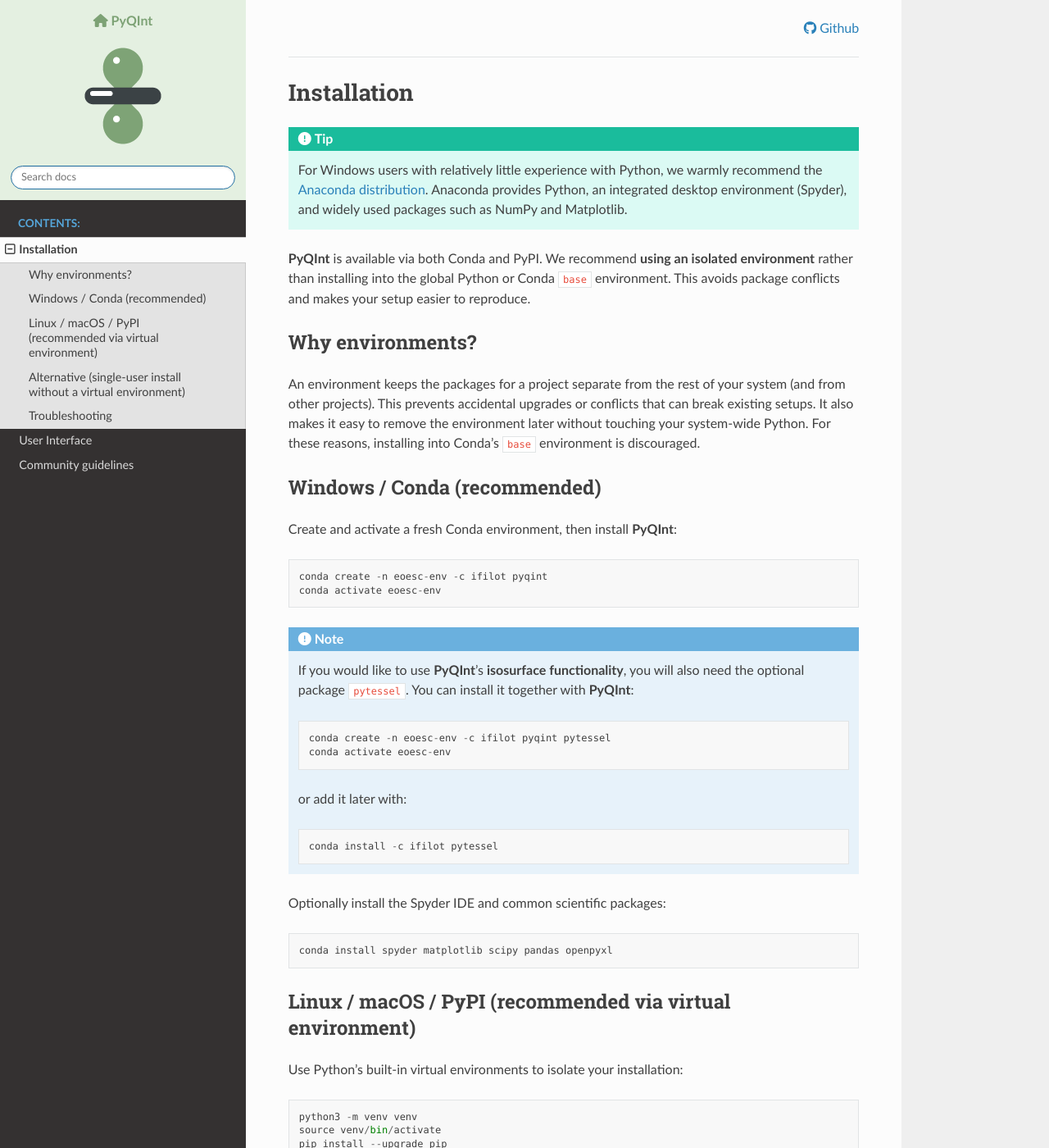
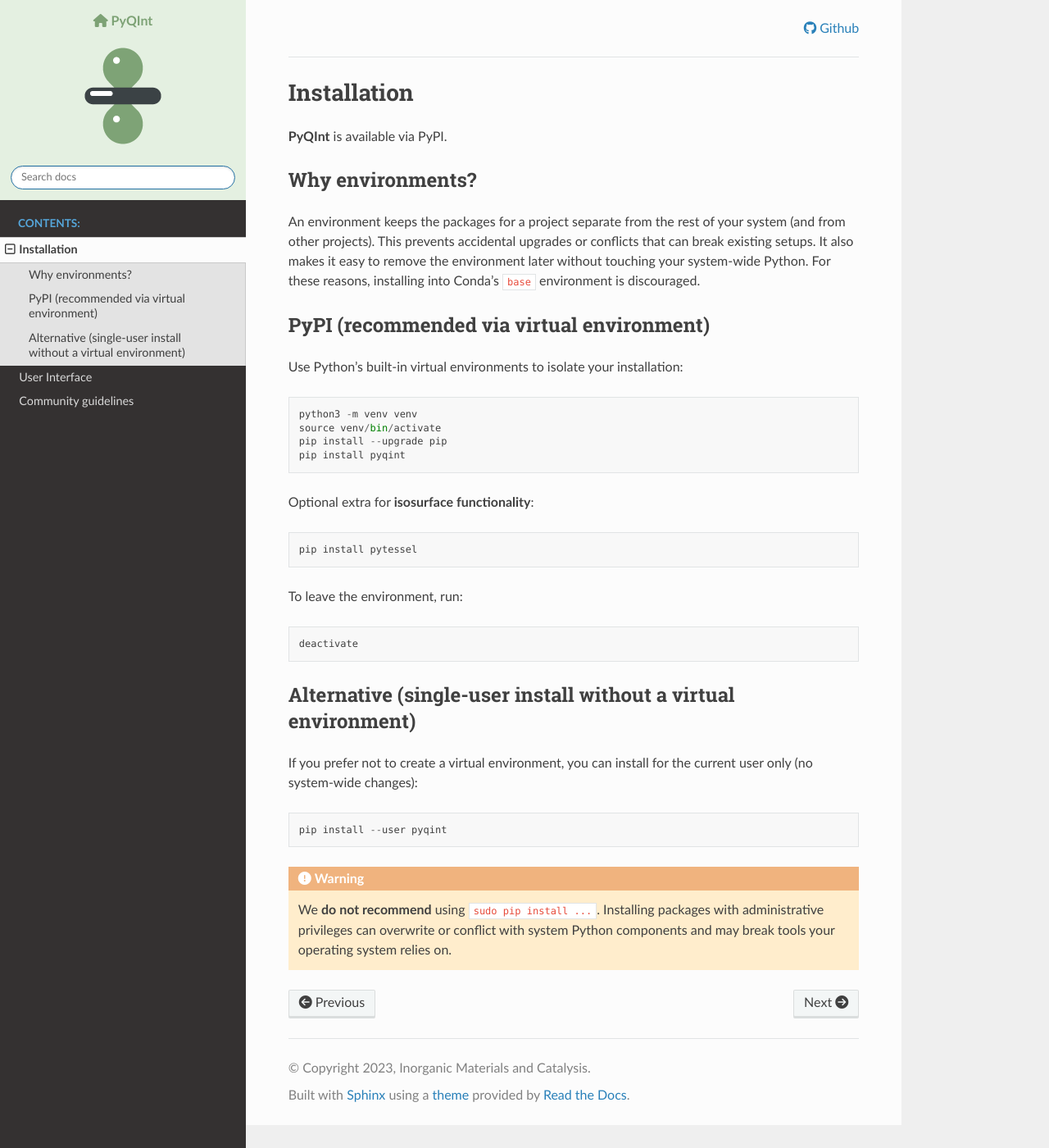
Before and after one commit to ifilot/pyqint, a Sphinx documentation site: the page built from docs/installation.rst, in a window 1280 px wide and 1400 px high. Shown: the whole window at 82% size. Built offline with Sphinx 7.4.7 and the Read the Docs theme 3.1.0, drawn with Linux system fonts in a browser that asks for light colours; nearby versions of some CDN libraries; some of the changed text lies outside the part shown.

Commit message:
Patch v1.1.1 (#58)
* Changing Python class names to GTO and CGF

* Adding Python versions 3.13 and 3.14

* Fixing entries

* Upgrading wheels

* Fixing test result

* Reverting change

* Incrementing version

* Adding Anaconda build

* Adding meta file

* Parallelizing build for PyPi

* Fixing

* Removing 3.14 for Anaconda

* Fixing meta.yaml

* Set AMD64 for Windows

* Fixing meta.yaml

* Adding conda build config

* Tuning

* Removing 3.14 again

* Universally removing 3.8

* Adding OpenBLAS

* Another attempt

* Another attempt

* Another attempt

* Another attempt

* Another attempt

* Another attempt

* Another attempt

* Another attempt

* Abandoning Anaconda, cannot compile

* Fixing zenodo.json

* Fixing references

```diff
--- a/docs/installation.rst
+++ b/docs/installation.rst
@@ -4,16 +4,7 @@
 Installation
 ============
 
-.. tip::
-    For Windows users with relatively little experience with Python, we warmly
-    recommend the `Anaconda distribution <https://www.anaconda.com/products/distribution>`_.
-    Anaconda provides Python, an integrated desktop environment (Spyder), and
-    widely used packages such as NumPy and Matplotlib.
-
-:program:`PyQInt` is available via both Conda and PyPI. We recommend **using an
-isolated environment** rather than installing into the global Python or Conda
-``base`` environment. This avoids package conflicts and makes your setup easier
-to reproduce.
+:program:`PyQInt` is available via PyPI.
 
 Why environments?
 -----------------
@@ -21,36 +12,12 @@
 system (and from other projects). This prevents accidental upgrades or conflicts
 that can break existing setups. It also makes it easy to remove the environment
 later without touching your system-wide Python. For these reasons, installing
-into Conda’s ``base`` environment is discouraged.
+into Conda's ``base`` environment is discouraged.
 
-Windows / Conda (recommended)
------------------------------
-
-Create and activate a fresh Conda environment, then install :program:`PyQInt`::
-
-    conda create -n eoesc-env -c ifilot pyqint
-    conda activate eoesc-env
-
-.. note::
-    If you would like to use :program:`PyQInt`’s **isosurface functionality**,
-    you will also need the optional package ``pytessel``. You can install it
-    together with :program:`PyQInt`::
-
-        conda create -n eoesc-env -c ifilot pyqint pytessel
-        conda activate eoesc-env
-
-    or add it later with::
-
-        conda install -c ifilot pytessel
-
-Optionally install the Spyder IDE and common scientific packages::
-
-    conda install spyder matplotlib scipy pandas openpyxl
-
-Linux / macOS / PyPI (recommended via virtual environment)
+PyPI (recommended via virtual environment)
 ----------------------------------------------------------
 
-Use Python’s built-in virtual environments to isolate your installation::
+Use Python's built-in virtual environments to isolate your installation::
 
     python3 -m venv venv
     source venv/bin/activate
@@ -77,17 +44,3 @@
     We **do not recommend** using ``sudo pip install ...``. Installing packages
     with administrative privileges can overwrite or conflict with system Python
     components and may break tools your operating system relies on.
-
-Troubleshooting
----------------
-
-- If Conda reports conflicts during installation, it usually means the active
-  environment has incompatible packages. Creating a fresh environment (as shown
-  above) is the most reliable fix.
-
-- If ``pip`` cannot find the package or fails due to permissions, ensure your
-  virtual environment is activated, or use ``--user`` for a local user install.
-
-- If Spyder does not see the environment, launch Spyder **from within** the
-  activated environment (``conda activate eoesc-env`` then ``spyder``), or
-  configure the interpreter path in Spyder’s preferences.
--- a/pyqint/_version.py
+++ b/pyqint/_version.py
@@ -1 +1 @@
-__version__ = "1.1.0"
+__version__ = "1.1.1"
```
Also changed, not shown: README.md (+0 -2 lines), conda_build_config.yaml (deleted, +0 -19 lines), meta.yaml (+9 -11 lines), .zenodo.json, 6 other files.
